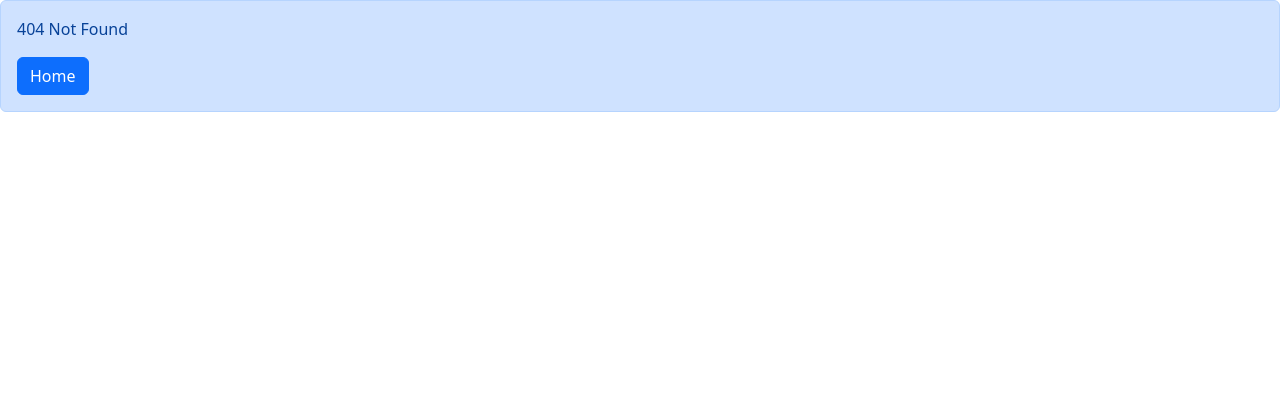
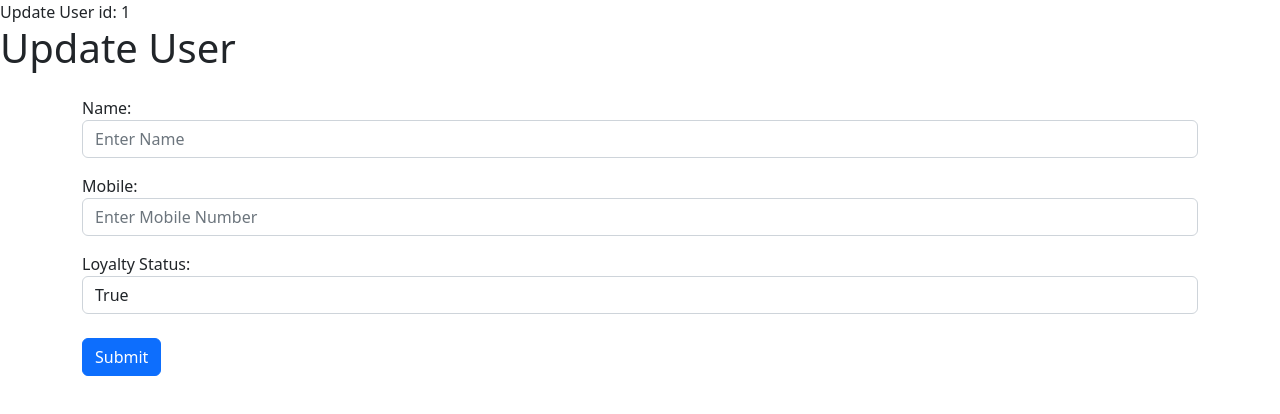
Before and after one commit to Sachith-SL/bookMe-client-react-scn, a React (Vite) app: page /update/1 in a window 1280 px wide. Before the commit this address had no page. Shown: the top 414 px of the page. Built offline with nearby package versions, Linux system fonts and the light colour scheme; no server answers.

Commit message:
add create and update changes

```diff
--- /dev/null
+++ b/src/api/axios.js
@@ -0,0 +1,13 @@
+// axios.js
+
+import axios from 'axios';
+
+// Define the base URL for your API
+export const baseURL = 'http://localhost:8080/api/users';
+
+// Create an axios instance
+const axiosInstance = axios.create({
+  baseURL: baseURL
+});
+
+export default axiosInstance;
--- a/src/api/user.js
+++ /dev/null
@@ -1,5 +0,0 @@
-import axios from "axios";
-
-export default axios.create({
-    baseURL:"http://localhost:8080/"
-});
--- a/src/components/CreateUser.tsx
+++ b/src/components/CreateUser.tsx
@@ -1,15 +1,21 @@
-import React, { useState } from "react";
-import { Link } from "react-router-dom";
+import axios from "axios";
+import { useState } from "react";
+import { useNavigate } from "react-router-dom";
 
 function CreateUser() {
+  const navigate = useNavigate();
+
+  const axiosInstance = axios.create({
+    baseURL: "http://localhost:8080/api/users", // replace with your API base URL
+  });
+
   const [user, setUser] = useState({
-    id: "",
     name: "",
     mobile: "",
-    isLoyalty: "false", // default to 'false'
+    isLoyalty: "", // 'Y' or 'N'
   });
 
-  const handleChange = (e: { target: { name: any; value: any; }; }) => {
+  const handleChange = (e: { target: { name: any; value: any } }) => {
     const { name, value } = e.target;
     setUser((prevUser) => ({
       ...prevUser,
@@ -17,10 +23,22 @@ function CreateUser() {
     }));
   };
 
-  const handleSubmit = (e: { preventDefault: () => void; }) => {
+  const handleSubmit = (e: { preventDefault: () => void }) => {
     e.preventDefault();
+
     console.log("User Data:", user);
-    // Add your form submission logic here (e.g., send the data to an API)
+
+    axiosInstance
+      .post("", user)
+      .then(() => {
+        console.log("User created successfully");
+        alert("User created successfully"); // Add this line to show an alert when the user is created successfully
+        navigate("/"); // Redirect to the home page after creating the user
+      })
+      .catch(() => {
+        console.log("Error in creating user");
+        alert("Error in creating user"); // Add this line to show an alert when there is an error in creating the user
+      });
   };
 
   return (
@@ -28,18 +46,6 @@ function CreateUser() {
       <h1>Create User</h1>
 
       <form onSubmit={handleSubmit} className="container mt-4">
-        <div className="form-group">
-          <label>ID:</label>
-          <input
-            type="number"
-            name="id"
-            value={user.id}
-            onChange={handleChange}
-            required
-            className="form-control"
-            placeholder="Enter ID"
-          />
-        </div>
         <div className="form-group mt-3">
           <label>Name:</label>
           <input
@@ -72,14 +78,12 @@ function CreateUser() {
             onChange={handleChange}
             className="form-control"
           >
-            <option value="true">True</option>
-            <option value="false">False</option>
+            <option value="Y">TRUE</option>
+            <option value="N">FALSE</option>
           </select>
         </div>
         <button type="submit" className="btn btn-primary mt-4">
-          <Link className="btn btn-primary" to="/">
-            Submit
-          </Link>
+          Submit
         </button>
       </form>
     </>
--- a/src/components/ReadUsers.tsx
+++ b/src/components/ReadUsers.tsx
@@ -1,7 +1,8 @@
-import axios from "axios";
+// Make sure the path is correct and the file exists.
 import React, { useEffect, useState } from "react";
 import { Link, NavLink, Outlet } from "react-router-dom";
 import ErrorPage from "./ErrorPage";
+import axios from "axios";
 
 interface User {
   id: number;
@@ -11,6 +12,10 @@ interface User {
 }
 
 function ReadUsers() {
+  const [refresh, setRefresh] = useState(0);
+  const handleRefresh = () => {
+    setRefresh((prevKey) => prevKey + 1); // Increment the key to re-render the component
+  };
   const [data, setData] = useState([]);
   const [loading, setLoading] = useState(true);
   const [error, setError] = useState(null);
@@ -22,6 +27,8 @@ function ReadUsers() {
 
   const deleteUser = (id: number) => {
     console.log(`delete ${id}`);
+    if (window.confirm("Are you sure you want to delete this user?")) {
+      // Continue with the delete operation
       axiosInstance
         .delete(`/${id}`)
         .then(() => {
@@ -30,6 +37,10 @@ function ReadUsers() {
         .catch(() => {
           console.log("error in delete");
         });
+    } else {
+      // Cancel the delete operation
+    }
+    window.location.reload();
   };
 
   useEffect(() => {
@@ -67,7 +78,7 @@ function ReadUsers() {
               <th scope="col">Delete</th>
             </tr>
           </thead>
-          <tbody>
+          <tbody key={refresh}>
             {data.map((user: User, index: number) => (
               <tr key={index}>
                 <th scope="row">{user.id}</th>
@@ -85,16 +96,9 @@ function ReadUsers() {
                   )}
                 </td>
                 <td>
-                    <NavLink
-                      to={`/${user.id}`}
-                      className={({ isActive }) => {
-                        return isActive
-                          ? "btn btn-warning"
-                          : "btn btn-secondary";
-                      }}
-                    >
+                  <Link to={`update/${user.id}`} className="btn btn-warning">
                     Edit
-                    </NavLink>
+                  </Link>
                 </td>
                 <td>
                   <Link
@@ -107,9 +111,9 @@ function ReadUsers() {
                 </td>
               </tr>
             ))}
-            <Outlet />
           </tbody>
         </table>
+        <Outlet />
         <button className="btn btn-primary">
           <Link className="btn btn-primary" to="/new">
             Create New User
--- a/src/components/UpdateUser.tsx
+++ b/src/components/UpdateUser.tsx
@@ -1,14 +1,121 @@
-import { useParams } from "react-router-dom";
+import axios from "axios";
+import { useEffect, useState } from "react";
+import { useNavigate, useParams } from "react-router-dom";
 import { Link } from "react-router-dom";
 
+/**
+ * Renders a form to update user information.
+ *
+ * @returns JSX.Element representing the UpdateUser component.
+ */
 function UpdateUser() {
-  const params =useParams<{id:string}>();
+  const navigate = useNavigate();
+  const params = useParams<{ id: string }>();
+  interface UserData {
+    name: string;
+    mobile: string;
+    isLoyalty: string;
+  }
+
+  const [loading, setLoading] = useState(true);
+  const [error, setError] = useState(null);
+
+  const axiosInstance = axios.create({
+    baseURL: "http://localhost:8080/api/users", // replace with your API base URL
+  });
+
+  useEffect(() => {
+    axiosInstance
+      .get(`/${params.id}`) // replace with your endpoint
+      .then((response) => {
+        setUser(response.data);
+        setLoading(false);
+      })
+      .catch((error) => {
+        setError(error.message);
+        setLoading(false);
+      });
+  }, []);
+
+  const [user, setUser] = useState({
+    id: "",
+    name: "",
+    mobile: "",
+    isLoyalty: "", // default to 'false'
+  });
+
+  const handleChange = (e: { target: { name: any; value: any } }) => {
+    const { name, value } = e.target;
+    setUser((prevUser) => ({
+      ...prevUser,
+      [name]: value,
+    }));
+  };
+
+  const handleSubmit = (e: { preventDefault: () => void }) => {
+    e.preventDefault();
+    console.log("User Data:", user);
+    axiosInstance
+      .post("", user)
+      .then(() => {
+        console.log("User created successfully");
+        alert("User created successfully"); // Add this line to show an alert when the user is created successfully
+        navigate("/"); // Redirect to the home page after creating the user
+      })
+      .catch(() => {
+        console.log("Error in creating user");
+        alert("Error in creating user"); // Add this line to show an alert when there is an error in creating the user
+      });
+    // Add your form submission logic here (e.g., send the data to an API)
+  };
+
   return (
     <>
       <div>Update User id: {[params.id]}</div>
-      <Link className="btn btn-primary" to="/">
-        Home
-      </Link>
+      <h1>Update User</h1>
+
+      <form onSubmit={handleSubmit} className="container mt-4">
+        <div className="form-group mt-3">
+          <label>Name:</label>
+          <input
+            type="text"
+            name="name"
+            value={user.name}
+            onChange={handleChange}
+            required
+            className="form-control"
+            placeholder="Enter Name"
+          />
+        </div>
+        <div className="form-group mt-3">
+          <label>Mobile:</label>
+          <input
+            type="tel"
+            name="mobile"
+            value={user.mobile}
+            onChange={handleChange}
+            required
+            className="form-control"
+            placeholder="Enter Mobile Number"
+          />
+        </div>
+        <div className="form-group mt-3">
+          <label>Loyalty Status:</label>
+          <select
+            name="isLoyalty"
+            value={user.isLoyalty}
+            onChange={handleChange}
+            className="form-control"
+          >
+            <option value="Y">True</option>
+            <option value="N">False</option>
+          </select>
+        </div>
+        <button type="submit" className="btn btn-primary mt-4">
+          Submit
+        </button>
+      </form>
+      <br />
     </>
   );
 }
--- a/src/main.tsx
+++ b/src/main.tsx
@@ -25,6 +25,10 @@ const router = createBrowserRouter([
   {
     path: "/new",
     element: <CreateUser />,
+  },
+  {
+    path: "/update/:id",
+    element: <UpdateUser />,
   }
 
 ]);
```
Lines whose indentation alone changed are shown as unchanged.
